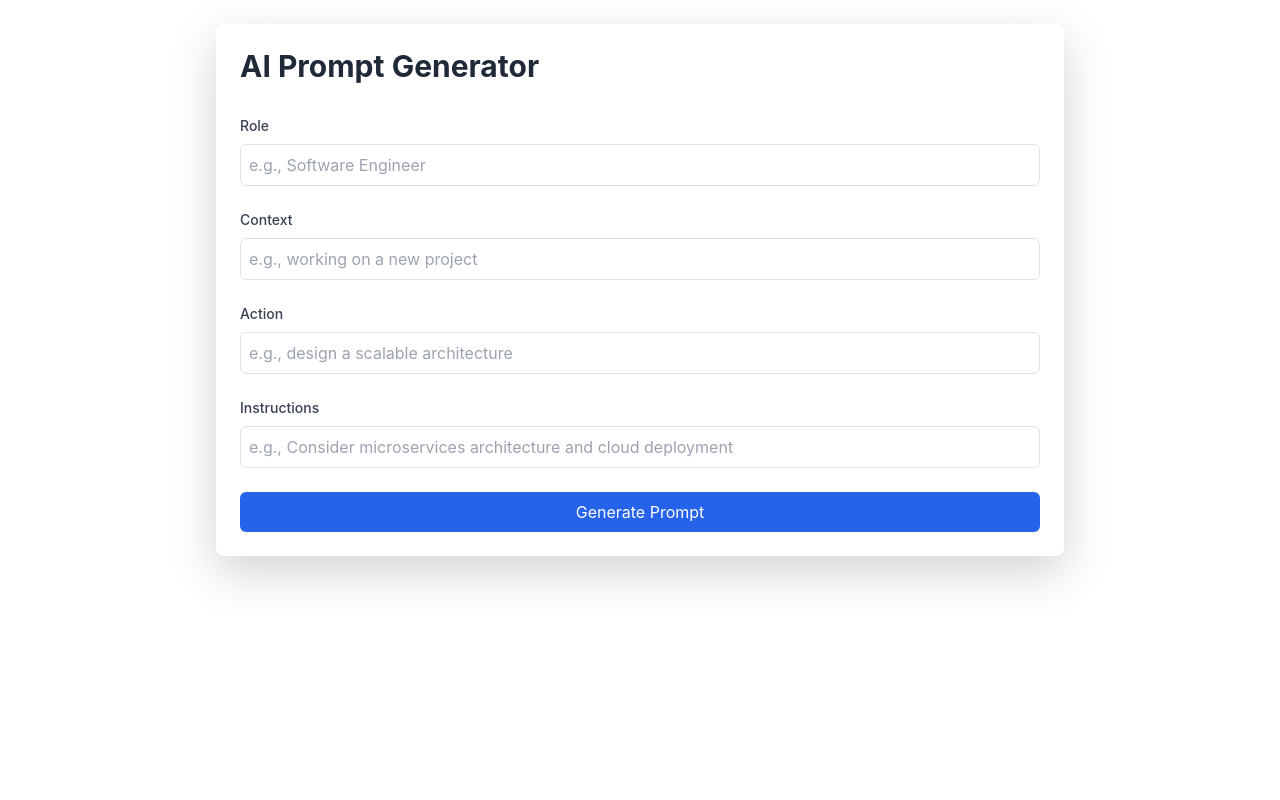
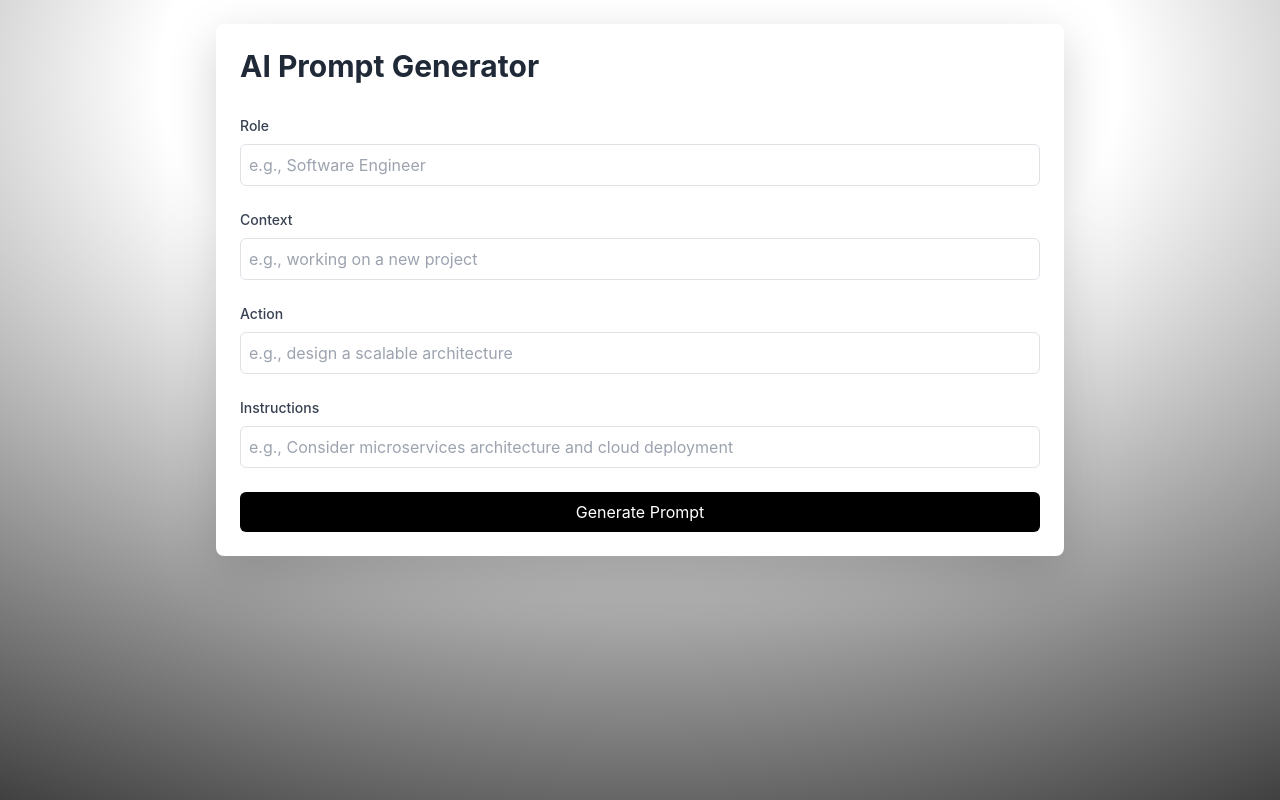
Before and after one commit to pathakjiop/Prompt-AI, a React (Create React App) app in the folder frontend/: page / in a window 1280 px wide. Built offline with nearby package versions, Linux system fonts and the light colour scheme.

Commit message:
Added Background and edit button

```diff
--- a/frontend/src/components/promptgenerator.js
+++ b/frontend/src/components/promptgenerator.js
@@ -45,6 +45,7 @@
     }
 
     return (
+        <div class="absolute inset-0 -z-10 h-full w-full bg-white [background:radial-gradient(125%_125%_at_50%_10%,#fff_30%,#000_100%)]">
         <div className="max-w-4xl mx-auto p-6">
             <div className="bg-white rounded-lg shadow-lg p-6">
                 <h1 className="text-3xl font-bold mb-8 text-gray-800">AI Prompt Generator</h1>
@@ -60,7 +61,7 @@
                             className="w-full p-2 border rounded-md"
                             placeholder="e.g., Software Engineer"
                             required
-                        />
+                            />
                     </div>
 
                     <div className="space-y-2">
@@ -73,7 +74,7 @@
                             className="w-full p-2 border rounded-md"
                             placeholder="e.g., working on a new project"
                             required
-                        />
+                            />
                     </div>
 
                     <div className="space-y-2">
@@ -99,13 +100,13 @@
                             className="w-full p-2 border rounded-md"
                             placeholder="e.g., Consider microservices architecture and cloud deployment"
                             required
-                        />
+                            />
                     </div>
 
                     <button
                         onClick={handleSubmit}
                         disabled={loading}
-                        className="w-full bg-blue-600 text-white py-2 px-4 rounded-md hover:bg-blue-700 transition duration-200"
+                        className="w-full bg-black text-white py-2 px-4 rounded-md transition duration-200"
                     >
                         {loading ? 'Generating...' : 'Generate Prompt'}
                     </button>
@@ -132,5 +133,6 @@
                 )}
             </div>
         </div>
+</div>
     );
 }
```
